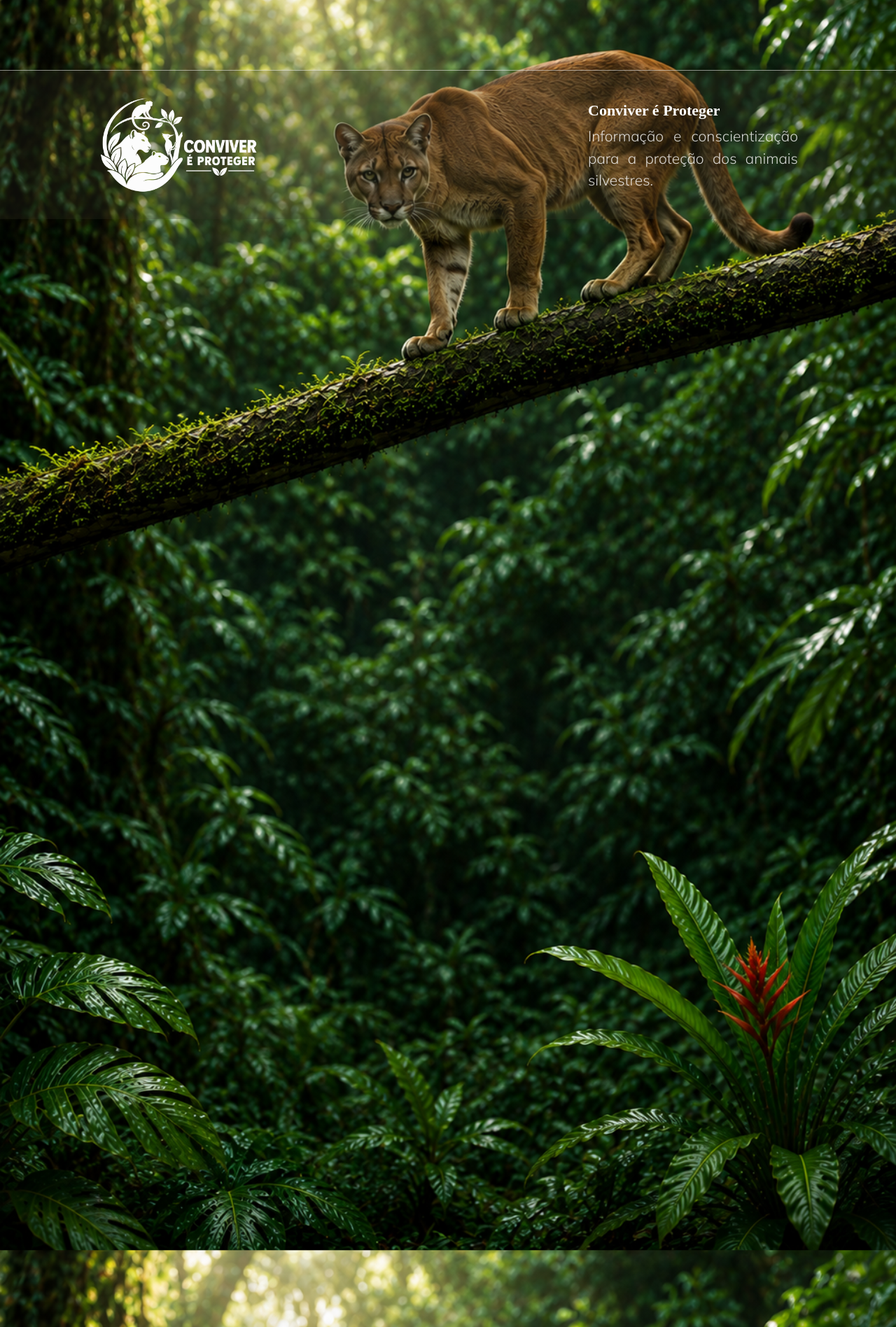
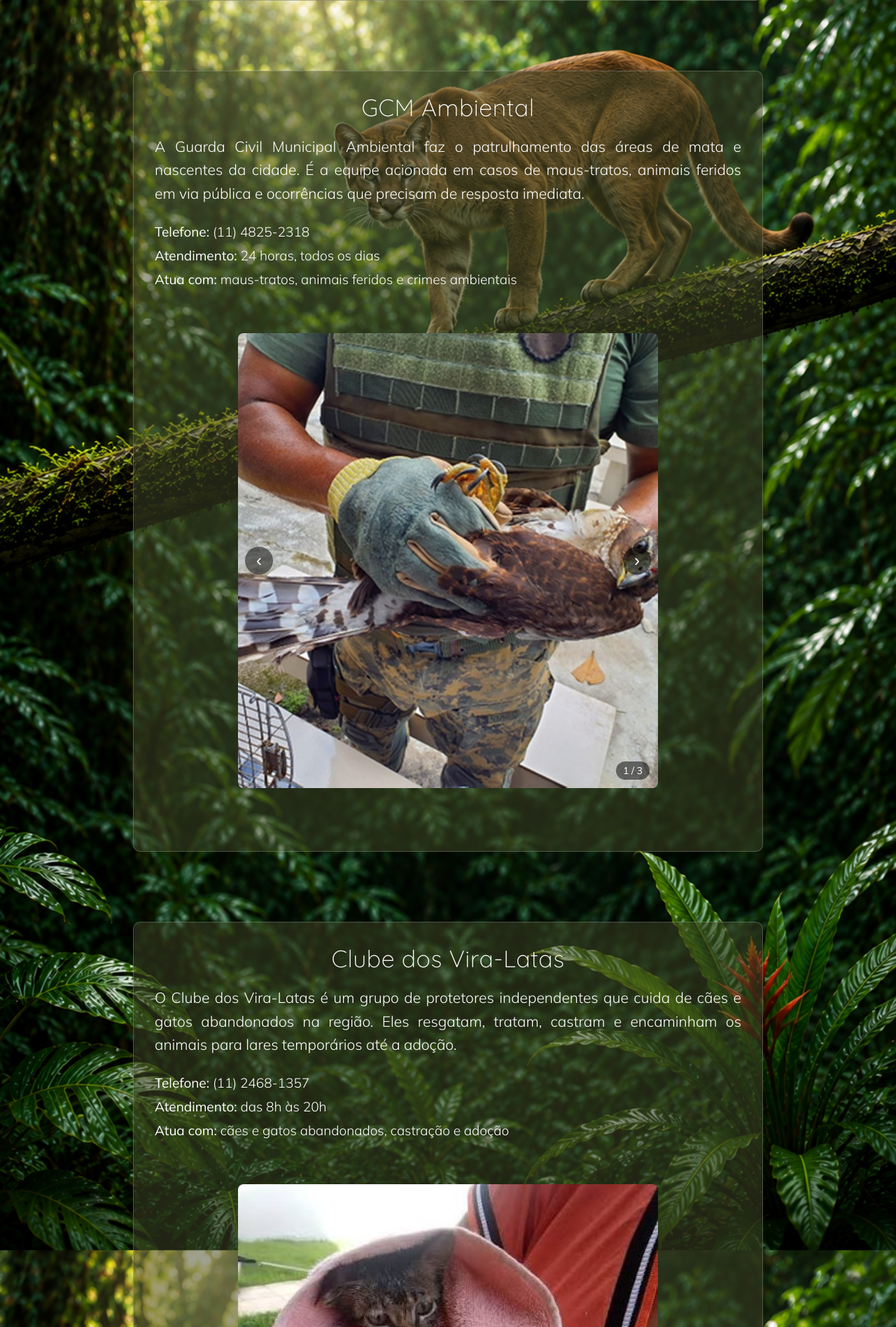
Before and after one commit to PedroSachetto/Feira-Tecnolgica-2026, a PHP site: page /resgates.html in a window 1280 px wide. Shown: the part 2060-3956 px from the top of the page at 70% size. Run offline with PHP 8.4, Linux system fonts and the light colour scheme.

Commit message:
~ ~ .git/COMMIT_EDITMSG [unix] (22:08 17/09/2026)
versão não finalizada 03

```diff
--- a/resgates/resgates.html
+++ b/resgates/resgates.html
@@ -52,20 +52,63 @@
 
     </div>
 
-    <div class="sessão-resgates">
-        <div class="carrossel">
-            <img id="foto-atual" src="img/cobra2.webp" alt="Foto">
 
-            <button onclick="mudarFoto(-1)" class="carrossel-btn carrossel-anterior">&#8249;</button>
-            <button onclick="mudarFoto(1)" class="carrossel-btn carrossel-proximo">&#8250;</button>
+
+
+    <div class="instituicao">
+        <h1>DPfauna</h1>
+        <p>A DPfauna é uma das maiores instituições que atuam na proteção da fauna silvestre, realizando resgates, atendimentos e ações de educação ambiental em Ribeirão Pires.</p>
+
+        <ul class="instituicao-dados">
+            <li><strong>Telefone:</strong> (11) 4824-4197</li>
+            <li><strong>Atendimento:</strong> 24 horas, todos os dias</li>
+            <li><strong>Atua com:</strong> animais silvestres (cobras, gambás, macacos, aves)</li>
+        </ul>
+
+        <div class="carrossel" data-galeria="dpfauna">
+            <img class="foto-atual" src="img/sarue.webp" alt="Resgate realizado pela DPfauna">
+            <button type="button" class="carrossel-btn carrossel-anterior" aria-label="Foto anterior">&#8249;</button>
+            <button type="button" class="carrossel-btn carrossel-proximo" aria-label="Próxima foto">&#8250;</button>
+            <span class="carrossel-contador"></span>
         </div>
     </div>
 
+    <div class="instituicao">
+        <h1>GCM Ambiental</h1>
+        <p>A Guarda Civil Municipal Ambiental faz o patrulhamento das áreas de mata e nascentes da cidade. É a equipe acionada em casos de maus-tratos, animais feridos em via pública e ocorrências que precisam de resposta imediata.</p>
 
-    <div class="DPfauna">
-        <h1>DPfauna</h1>
-        <p style="font-size: 23px;">A DPfauna é uma maiores instituição que atua na proteção da fauna silvestre, realizando resgates, atendimentos e ações de educação ambiental em Ribeirão Pires.</p>
-        <iframe src="https://www.google.com/maps/embed?pb=!1m18!1m12!1m3!1d3472.5998419186963!2d-46.41299682466573!3d-23.698645078705674!2m3!1f0!2f0!3f0!3m2!1i1024!2i768!4f13.1!3m3!1m2!1s0x94ce6da809ff2a91%3A0x5a8a97fba59ca6d0!2sDPfauna%20-%20Departamento%20de%20Bem-Estar%20Animal!5e1!3m2!1spt-BR!2sbr!4v1789439413037!5m2!1spt-BR!2sbr" width="400" height="300" style="border:0;" allowfullscreen="" loading="lazy" referrerpolicy="strict-origin-when-cross-origin"></iframe>
+        <ul class="instituicao-dados">
+            <li><strong>Telefone:</strong> (11) 4825-2318</li>
+            <li><strong>Atendimento:</strong> 24 horas, todos os dias</li>
+            <li><strong>Atua com:</strong> maus-tratos, animais feridos e crimes ambientais</li>
+        </ul>
+
+        <div class="carrossel" data-galeria="gcm">
+            <!-- troque os arquivos desta galeria no script no fim da página -->
+            <img class="foto-atual" src="img/macaco.webp" alt="Atendimento da GCM Ambiental">
+            <button type="button" class="carrossel-btn carrossel-anterior" aria-label="Foto anterior">&#8249;</button>
+            <button type="button" class="carrossel-btn carrossel-proximo" aria-label="Próxima foto">&#8250;</button>
+            <span class="carrossel-contador"></span>
+        </div>
+    </div>
+
+    <div class="instituicao">
+        <h1>Clube dos Vira-Latas</h1>
+        <p>O Clube dos Vira-Latas é um grupo de protetores independentes que cuida de cães e gatos abandonados na região. Eles resgatam, tratam, castram e encaminham os animais para lares temporários até a adoção.</p>
+
+        <ul class="instituicao-dados">
+            <li><strong>Telefone:</strong> (11) 2468-1357</li>
+            <li><strong>Atendimento:</strong> das 8h às 20h</li>
+            <li><strong>Atua com:</strong> cães e gatos abandonados, castração e adoção</li>
+        </ul>
+
+        <div class="carrossel" data-galeria="viralatas">
+            <!-- troque os arquivos desta galeria no script no fim da página -->
+            <img class="foto-atual" src="img/cobra.webp" alt="Resgate do Clube dos Vira-Latas">
+            <button type="button" class="carrossel-btn carrossel-anterior" aria-label="Foto anterior">&#8249;</button>
+            <button type="button" class="carrossel-btn carrossel-proximo" aria-label="Próxima foto">&#8250;</button>
+            <span class="carrossel-contador"></span>
+        </div>
     </div>
 
     <footer class="rodape">
@@ -89,13 +132,53 @@
     </footer>
 
         <script>
-            const fotos = ["img/cobra.webp", "img/cobra menor.webp", "img/macaco.webp", "img/sa.webp"]; // coloque suas imagens aqui
-            let indiceAtual = 0;
+            // Cada instituição tem sua própria lista de fotos.
+            // Para trocar as imagens, é só mudar os nomes dos arquivos aqui.
+            const galerias = {
+                dpfauna: [
+                    "img/sarue.webp",
+                    "img/cobra.webp",
+                    "img/cobra menor.webp",
+                    "img/macaco.webp",
+                    "img/cobra2.webp"
+                ],
+                gcm: [
+                    "img/falcão.jpeg",
+                    "img/prea.jpeg",
+                    "img/caranguejo.jpeg",
+                ],
+                viralatas: [
+                    "img/gatinho.jpeg",
+                    "img/cachorro.jpeg",
+                    "img/cachorros.jpg"
+                ]
+            };
 
-            function mudarFoto(direcao) {
-                indiceAtual = (indiceAtual + direcao + fotos.length) % fotos.length;
-                document.getElementById("foto-atual").src = fotos[indiceAtual];
-            }
+            document.querySelectorAll(".carrossel").forEach(function (carrossel) {
+                const fotos = galerias[carrossel.dataset.galeria] || [];
+                if (fotos.length === 0) return;
+
+                const imagem = carrossel.querySelector(".foto-atual");
+                const contador = carrossel.querySelector(".carrossel-contador");
+                let indice = 0;
+
+                function mostrar() {
+                    imagem.src = fotos[indice];
+                    contador.textContent = (indice + 1) + " / " + fotos.length;
+                }
+
+                function mudarFoto(direcao) {
+                    indice = (indice + direcao + fotos.length) % fotos.length;
+                    mostrar();
+                }
+
+                carrossel.querySelector(".carrossel-anterior")
+                    .addEventListener("click", function () { mudarFoto(-1); });
+                carrossel.querySelector(".carrossel-proximo")
+                    .addEventListener("click", function () { mudarFoto(1); });
+
+                mostrar();
+            });
         </script>
 
 </body>
--- a/resgates/style.css
+++ b/resgates/style.css
@@ -5,7 +5,7 @@
 }
 
 html, body {
-    min-height: 100000%;
+    min-height: 100%;
 
 }
 
@@ -147,14 +147,6 @@ p {
     opacity: 0.8;
 }
 
-.sessão-resgates {
-    width: 75%;
-    margin: 100px auto;
-    background-color: rgba(67, 72, 40, 0.503);
-    border-radius: 10px;
-    border: 1px solid rgba(255, 255, 255, 0.2);
-    color: white;
-}
 .carrossel {
     position: relative;
     width: 100%;
@@ -166,7 +158,7 @@ p {
 
 .carrossel img {
     width: 100%;
-    height: 400px;
+    height: 650px;
     display: block;
     object-fit: cover;
 }
@@ -185,6 +177,15 @@ p {
     cursor: pointer;
 }
 
+.carrossel-btn:hover {
+    background: rgba(0, 0, 0, 0.75);
+}
+
+.carrossel-btn:focus-visible {
+    outline: 2px solid white;
+    outline-offset: 2px;
+}
+
 .carrossel-anterior {
     left: 10px;
 }
@@ -193,13 +194,68 @@ p {
     right: 10px;
 }
 
-.DPfauna {
+.carrossel-contador {
+    position: absolute;
+    right: 12px;
+    bottom: 12px;
+    background: rgba(0, 0, 0, 0.5);
+    color: white;
+    font-family: 'Mulish', sans-serif;
+    font-size: 14px;
+    padding: 4px 10px;
+    border-radius: 20px;
+}
+
+@media (max-width: 768px) {
+    .instituicao {
+        width: 90%;
+        padding: 20px;
+        margin: 50px auto;
+    }
+
+    .instituicao h1 {
+        font-size: 26px;
+    }
+
+    .instituicao p,
+    .instituicao-dados {
+        font-size: 17px;
+    }
+
+    .carrossel img {
+        height: 240px;
+    }
+}
+
+.instituicao {
     width: 75%;
+    max-width: 900px;
     margin: 100px auto;
     background-color: rgba(67, 72, 40, 0.503);
     border-radius: 10px;
     border: 1px solid rgba(255, 255, 255, 0.2);
     color: white;
-    padding: 20px;
-    align-items: center;
+    padding: 30px;
 }
+
+.instituicao h1 {
+    font-size: 34px;
+    margin-bottom: 18px;
+}
+
+.instituicao p {
+    font-size: 21px;
+}
+
+.instituicao-dados {
+    list-style: none;
+    margin-top: 20px;
+    font-family: 'Mulish', sans-serif;
+    font-weight: 300;
+    font-size: 19px;
+    line-height: 1.8;
+}
+
+.instituicao-dados strong {
+    font-weight: 400;
+}
```
Also changed, not shown: resgates/img/cachorro.jpeg (added), resgates/img/cachorros.jpg (added), resgates/img/caranguejo.jpeg (added), resgates/img/falcão.jpeg (added), resgates/img/gatinho.jpeg (added), resgates/img/prea.jpeg (added).
